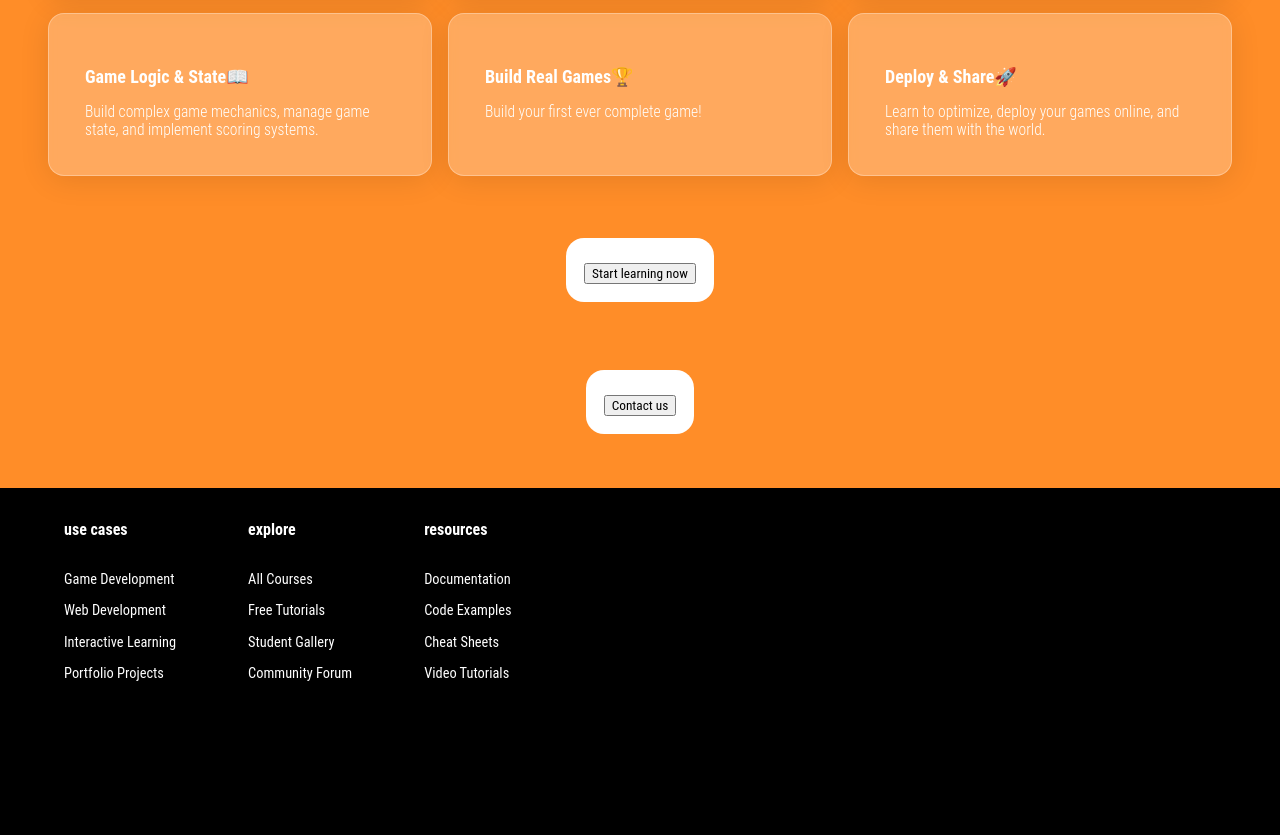
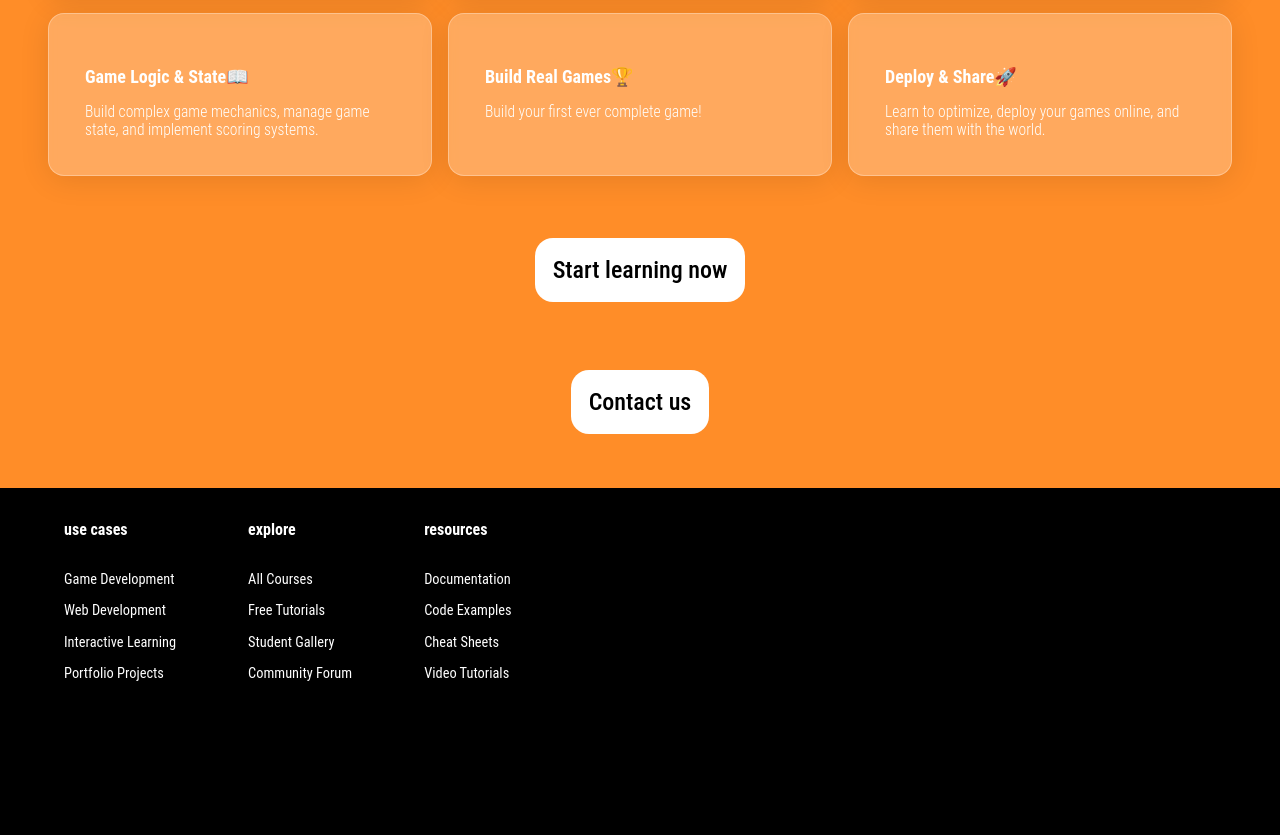
Before and after one commit to rasmah1/Instruktive-hemsida2, a plain HTML site: page index.htm in a window 1280 px wide. Shown: the part 946-1781 px from the top of the page. Drawn offline with Linux system fonts and the light colour scheme.

Commit message:
Update index.htm

```diff
--- a/index.htm
+++ b/index.htm
@@ -64,10 +64,10 @@
     </div>
 
     <div class="Coursbtn">
-       <a href="Courses.htm"><button>Start learning now</button></a>
+       <a href="Courses.htm">Start learning now</a>
     </div>
     <div class="Coursbtn">
-       <a href="Contact.htm"><button>Contact us </button></a>
+       <a href="Contact.htm">Contact us</a>
     </div>
 
     <footer>
```
